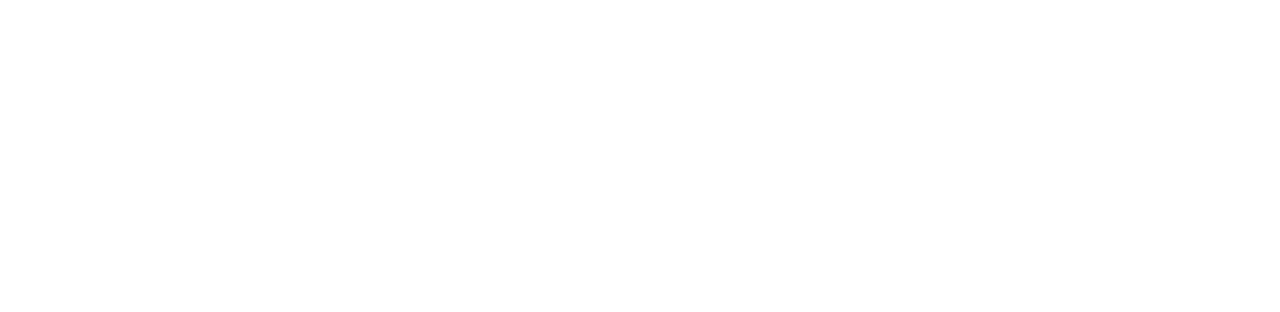
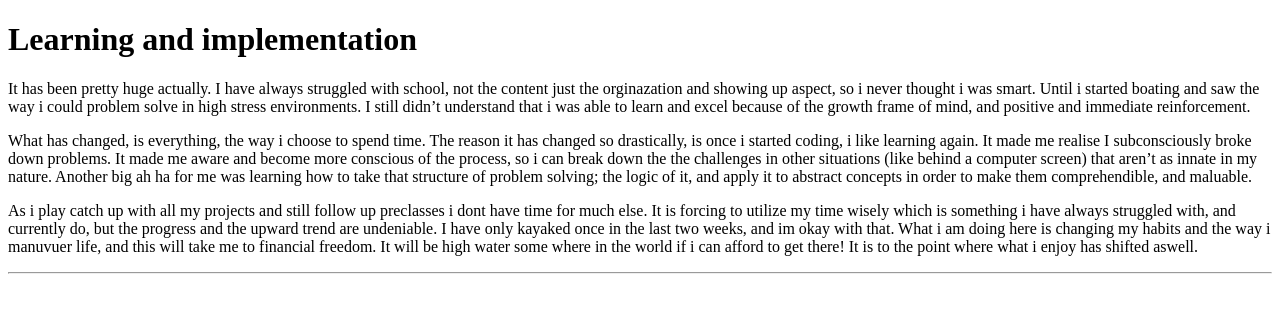
Before and after one commit to caglenoah/blog12, a plain HTML site: page index.html in a window 1280 px wide. Drawn offline with Linux system fonts and the light colour scheme.

Commit message:
answered the first question, 5 to go lol it is now past five am...

```diff
--- a/index.html
+++ b/index.html
@@ -7,6 +7,21 @@
     <title>Blog 12</title>
 </head>
 <body>
+    <h1>Learning and implementation</h1>
+    <!-- How has this course changed your outlook on learning? What's changed? Why?
+When frustration comes up how do you be with it? What's your course of action?
+Why should we teach to the whole person rather than to just a skill set? What benefits are there to this method?
+How do you feel about your upcoming project? What do you anticipate while working with a classmate?
+What benefits will there be to work with someone else?
+What challenges could come with this partnership? -->
+    <article>
+<p>It has been pretty huge actually. I have always struggled with school, not the content just the orginazation and showing up aspect, so i never thought i was smart. Until i started boating and saw the way i could problem solve in high stress environments. I still didn’t understand that i was able to learn and excel because of the growth frame of mind, and positive and immediate reinforcement. </p>
+<p>What has changed, is everything, the way i choose to spend time. The reason it has changed so drastically, is once i started coding, i like learning again. It made me realise  I subconsciously broke down problems. It made me aware and become more conscious of the process, so i can break down the the challenges in other situations (like behind a computer screen)  that aren’t as innate in my nature. Another big ah ha for me was learning how to take that structure of problem solving; the logic of it, and apply it to abstract concepts in order to make them comprehendible, and maluable.</p>
+<p>As i play catch up with all my projects and still follow up preclasses i dont have time for much else. It is forcing to utilize my time wisely which is something i have always struggled with, and currently do, but the progress and the upward trend are undeniable.  I have only kayaked once in the last two weeks, and im okay with that. What i am doing here is changing my habits and the way i manuvuer life, and this will take me to financial freedom. It will be high water some where in the world if i can afford to get there! It is to the point where what i enjoy has shifted aswell. </p>
+
+    </article>
+    <hr/>
+
 
 </body>
 </html>
```
